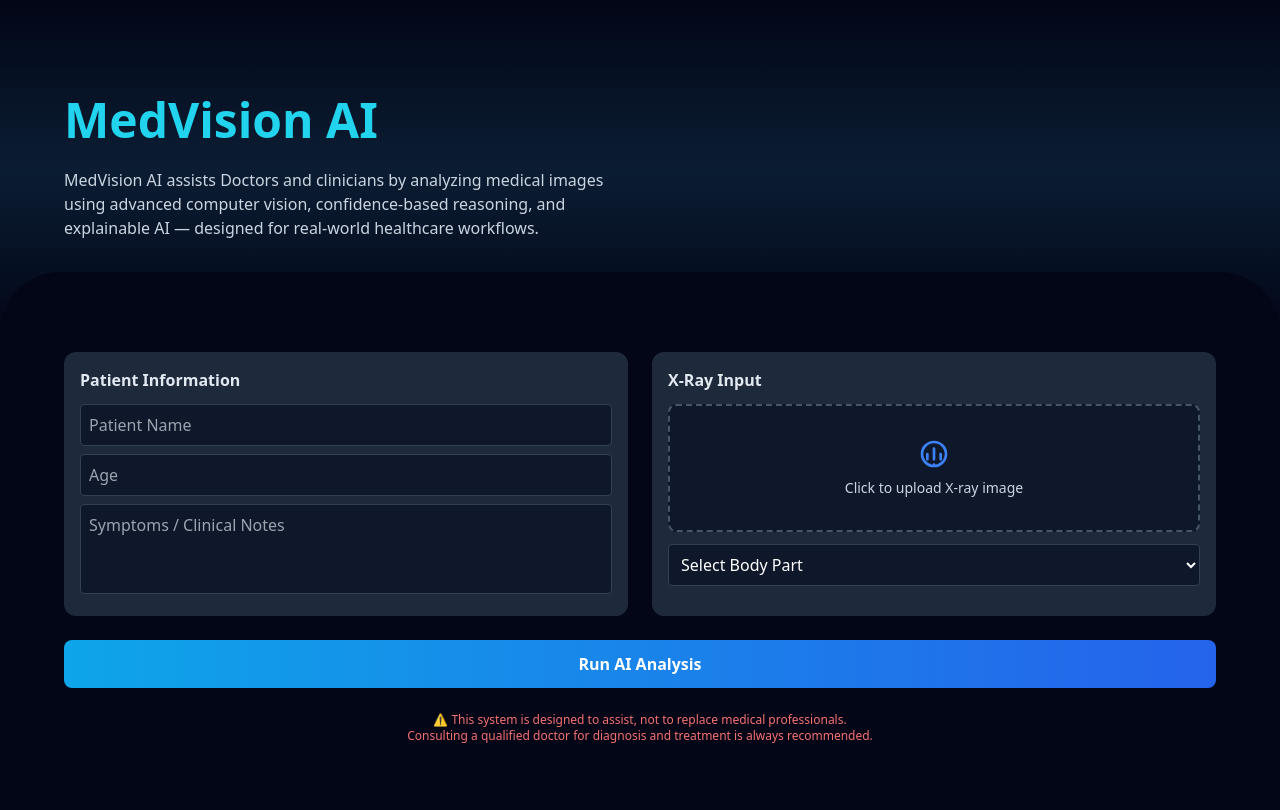
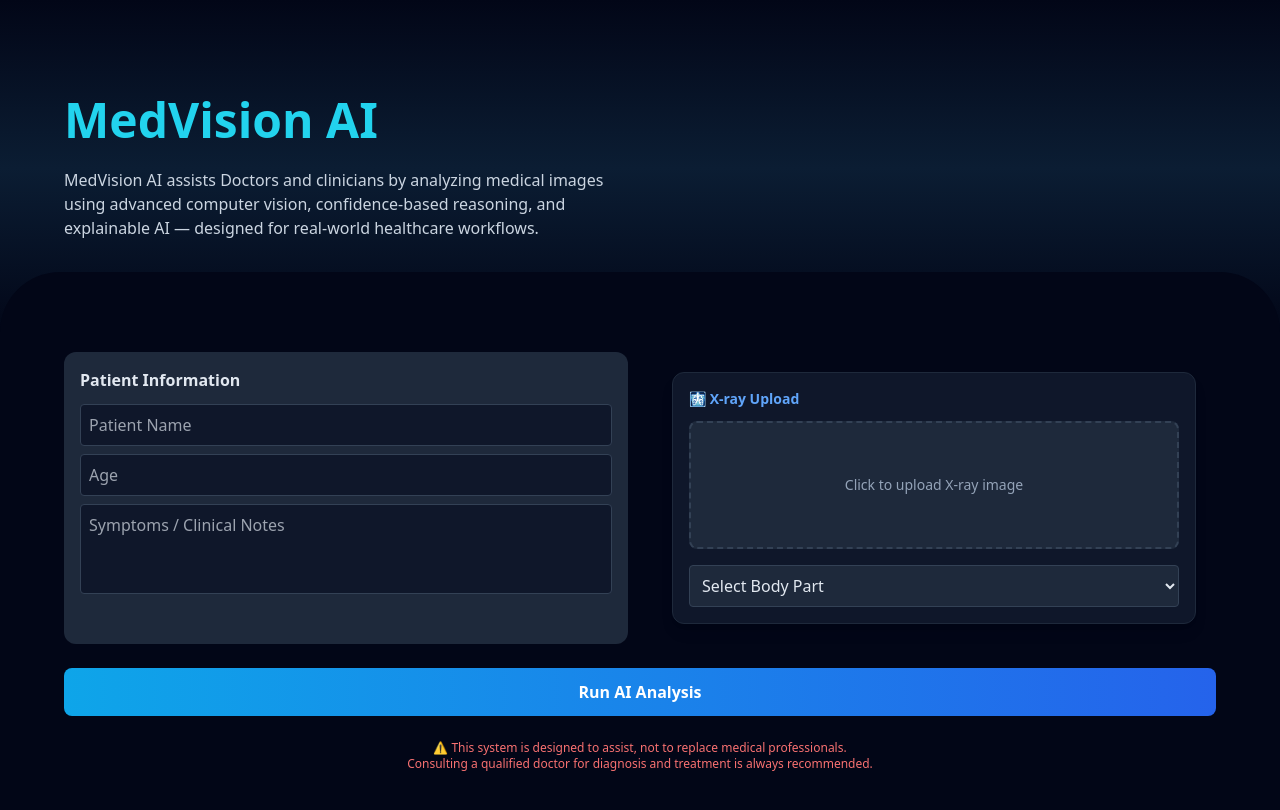
Before and after one commit to gaganm1711/TechNova_MedVisionAI, a React app: page / in a window 1280 px wide. Shown: the top 810 px of the page. Built offline with nearby package versions, Linux system fonts and the light colour scheme; the HTML template or start-up script is replaced by a standard one.

Commit message:
Update ImageUpload.jsx

```diff
--- a/src/components/ImageUpload.jsx
+++ b/src/components/ImageUpload.jsx
@@ -1,30 +1,13 @@
 export default function ImageUpload({ formData, setFormData }) {
   return (
-    <div className="bg-slate-800 rounded-xl p-4">
-      <h2 className="text-md font-semibold mb-3 text-slate-200">
-        X-Ray Input
+    <div className="glass-card p-5">
+    <div className="bg-slate-900 rounded-xl p-4 shadow-lg border border-slate-800">
+      <h2 className="text-sm font-semibold text-blue-400 mb-3">
+        🩻 X-ray Upload
       </h2>
 
-      {/* Custom Upload Button */}
-      <label className="flex flex-col items-center justify-center w-full h-32
-        border-2 border-dashed border-slate-600 rounded-lg cursor-pointer
-        bg-slate-900 hover:border-blue-500 hover:bg-slate-800 transition">
-
-        <svg
-          className="w-8 h-8 text-blue-500 mb-2"
-          fill="none"
-          stroke="currentColor"
-          viewBox="0 0 24 24"
-        >
-          <path
-            strokeLinecap="round"
-            strokeLinejoin="round"
-            strokeWidth={2}
-            d="M7 16V12M12 16V8M17 16V12M12 20h.01M21 12a9 9 0 11-18 0 9 9 0 0118 0z"
-          />
-        </svg>
-
-        <p className="text-sm text-slate-300">
+      <label className="flex flex-col items-center justify-center h-32 border-2 border-dashed border-slate-700 rounded-lg cursor-pointer bg-slate-800 hover:border-blue-500 transition">
+        <p className="text-slate-400 text-sm">
           {formData.image
             ? formData.image.name
             : "Click to upload X-ray image"}
@@ -32,30 +15,26 @@ export default function ImageUpload({ formData, setFormData }) {
 
         <input
           type="file"
+          className="hidden"
           accept="image/*"
-          className="hidden"
           onChange={(e) =>
             setFormData({ ...formData, image: e.target.files[0] })
           }
         />
       </label>
 
-      {/* Body Part Selector */}
       <select
-        className="mt-3 w-full p-2 rounded bg-slate-900 border border-slate-700
-        text-white focus:outline-none focus:ring-2 focus:ring-blue-600"
+        className="mt-4 w-full p-2 rounded bg-slate-800 border border-slate-700 text-slate-200 focus:outline-none focus:border-blue-500"
         onChange={(e) =>
           setFormData({ ...formData, bodyPart: e.target.value })
         }
       >
         <option value="">Select Body Part</option>
         <option value="chest">Chest</option>
-        <option value="shoulder">Shoulder</option>
-        <option value="Elbow">Elbow</option>
-        <option value="Wrist">Wrist</option>
         <option value="limb">Limb</option>
         <option value="spine">Spine</option>
       </select>
     </div>
+    </div>
   );
 }
```
